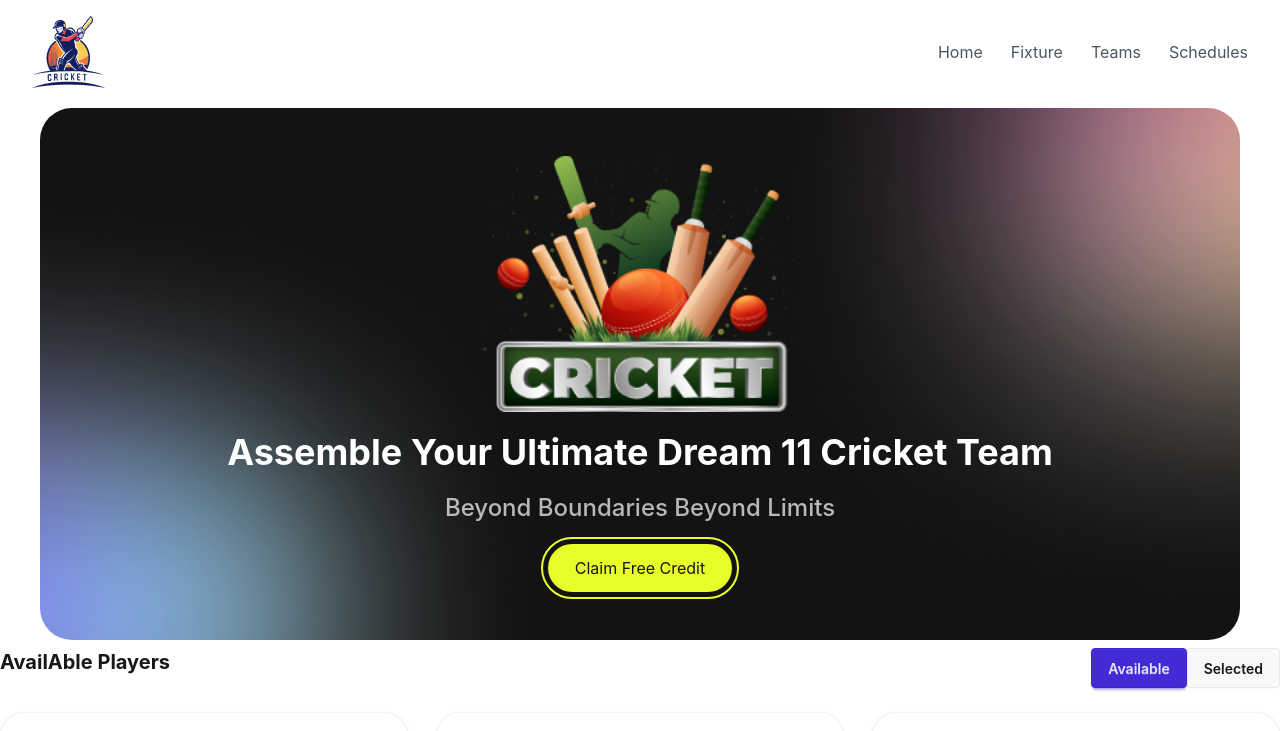
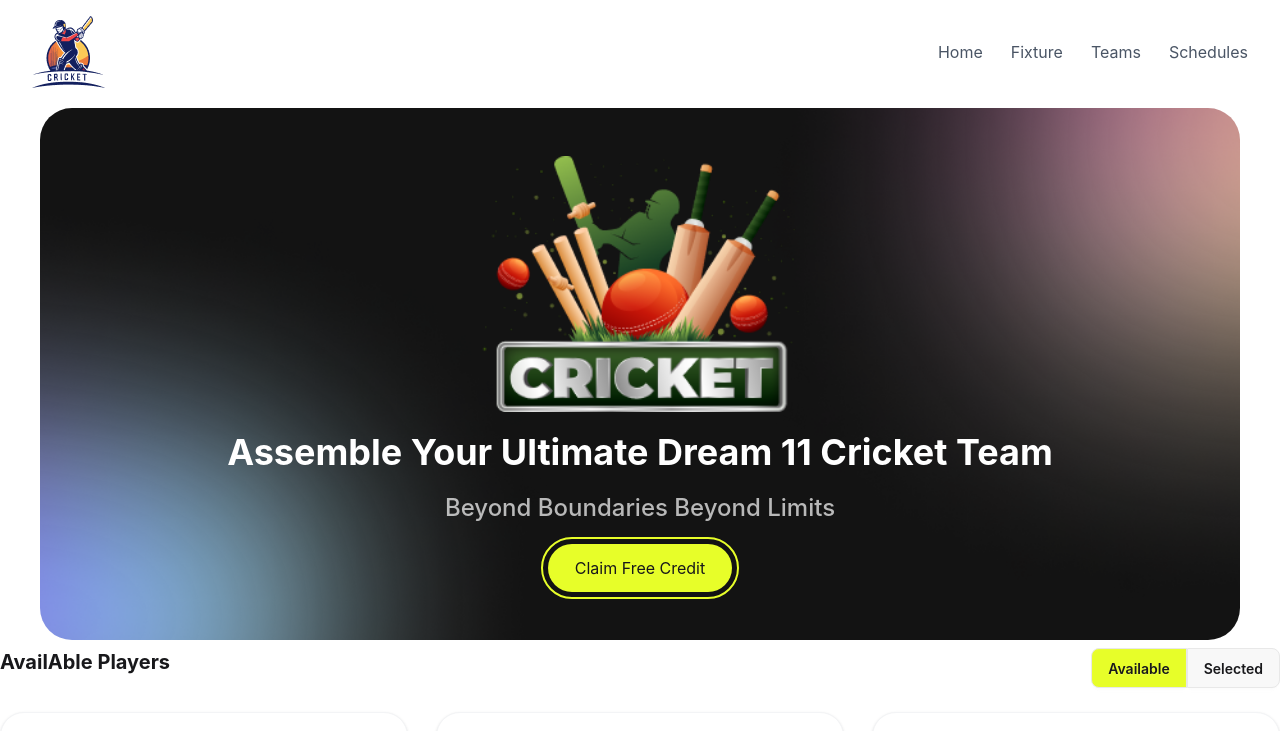
Before and after one commit to dipanjandev/first-project-use-react, a React (Vite) app: page / in a window 1280 px wide. Shown: the top 731 px of the page. Built offline with nearby package versions, Linux system fonts and the light colour scheme; grey boxes are pictures that could not be loaded.

Commit message:
Successfully Toogle Available page to Selected Page and also print h2 text and make it dyanamic.

```diff
--- /dev/null
+++ b/src/components/Players/SelectedPlayers.tsx
@@ -0,0 +1,5 @@
+const SelectedPlayers = () => {
+  return <div>Selected Players Section</div>;
+};
+
+export default SelectedPlayers;
--- a/src/components/Players/players.tsx
+++ b/src/components/Players/players.tsx
@@ -1,6 +1,7 @@
-import { use } from "react";
+import { use, useState } from "react";
 import AvailablePlayers from "./AvailablePlayers";
 import type { PlayersTypes } from "../../Types/Types";
+import SelectedPlayers from "./SelectedPlayers";
 
 interface playerProps {
   playersPromise: Promise<PlayersTypes[]>;
@@ -11,17 +12,44 @@ const Players = ({ playersPromise }: playerProps) => {
   const usePlayer = use(playersPromise);
   //   console.log("Players Log Test :", usePlayer);
 
+  const [buttonType, setButtonType] = useState("available");
+  // const buttonType = useState("available"); //this Button is only for upperline demo for check button type
+  //   console.log(buttonType);
+  const handalerSetButtonType = (type: "available" | "selected") => {
+    //ekhane togole kora holo
+    setButtonType(type);
+  };
+
   return (
     <div className="container mx-auto">
       <div className="flex justify-between gap-4 my-2">
-        <h2 className="font-bold text-xl">AvailAble Players</h2>
+        <h2 className="font-bold text-xl">
+          {buttonType === "available"
+            ? "AvailAble Players"
+            : "Selected Players"}
+        </h2>
         <div>
-          <button className="btn btn-primary">Available</button>
-          <button className="btn">Selected</button>
+          <button
+            onClick={() => handalerSetButtonType("available")}
+            className={`btn ${buttonType === "available" ? "bg-[#E7FE29]" : ""} rounded-l-lg rounded-r-none`}
+          >
+            {" "}
+            Available{" "}
+          </button>
+          <button
+            onClick={() => handalerSetButtonType("selected")}
+            className={`btn ${buttonType === "selected" ? "bg-[#E7FE29]" : ""} rounded-r-lg rounded-l-none`}
+          >
+            Selected
+          </button>
         </div>
       </div>
       <div>
-        <AvailablePlayers usePlayer={usePlayer} />
+        {buttonType === "available" ? (
+          <AvailablePlayers usePlayer={usePlayer} />
+        ) : (
+          <SelectedPlayers />
+        )}
       </div>
     </div>
   );
```
